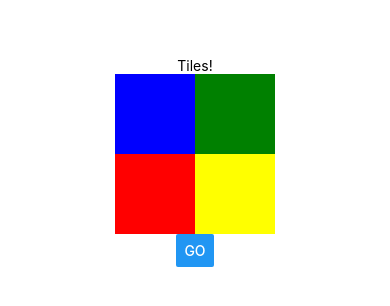
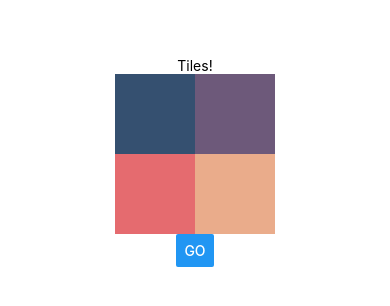
Before and after one commit to rise-erpelding/rn-colors, a React Native app: screen / in a window 390 px wide. Shown: the part 260-566 px from the top of the page. Built offline with nearby package versions, Linux system fonts and the light colour scheme.

Commit message:
feat: get tile colors from state

```diff
--- a/components/ColorGrid.jsx
+++ b/components/ColorGrid.jsx
@@ -1,28 +1,43 @@
+import { useEffect, useState } from 'react';
 import { StatusBar } from 'expo-status-bar';
 import { StyleSheet, Text, View, Button } from 'react-native';
 
-export const ColorGrid = () => {
+export const ColorGrid = ({ colors }) => {
+  const initStylesFromProps = {
+    topLeft: {backgroundColor: 'red'},
+    topRight: {backgroundColor: 'blue'},
+    bottomLeft: {backgroundColor: 'yellow'},
+    bottomRight: {backgroundColor: 'green'},
+  };
+  const [colorStyles, setColorStyles] = useState(initStylesFromProps);
+  const setColorStyleVariables = (colorsObj) => {
+    const propColorStyles = {};
+    for (const [key, value] of Object.entries(colorsObj)) {
+      propColorStyles[key] = {backgroundColor: value};
+    }
+    setColorStyles(propColorStyles);
+  };
+
+  useEffect(() => {
+    setColorStyleVariables(colors);
+  }, []);
+
   return (
     <View style={styles.container}>
       <View style={styles.row}>
-        <View style={styles.topLeft} />
-        <View style={styles.topRight} />
+        <View style={[styles.topLeft, colorStyles.topLeft]} />
+        <View style={[styles.topRight, colorStyles.topRight]} />
       </View>
       <View style={styles.row}>
-        <View style={styles.bottomLeft} />
-        <View style={styles.bottomRight} />
+        <View style={[styles.bottomLeft, colorStyles.bottomLeft]} />
+        <View style={[styles.bottomRight, colorStyles.bottomRight]} />
       </View>
     </View>
   );
 }
-
 const styleVariables = {
   containerSize: 160,
   boxSize: 80,
-  colorOne: 'blue',
-  colorTwo: 'green',
-  colorThree: 'red',
-  colorFour: 'yellow',
   borderColor: 'gray',
 };
 
@@ -42,24 +57,20 @@ const styles = StyleSheet.create({
     height: styleVariables.boxSize,
     width: styleVariables.boxSize,
     borderColor: styleVariables.borderColor,
-    backgroundColor: styleVariables.colorOne,
   },
   topRight: {
     height: styleVariables.boxSize,
     width: styleVariables.boxSize,
     borderColor: styleVariables.borderColor,
-    backgroundColor: styleVariables.colorTwo,
   },
   bottomLeft: {
     height: styleVariables.boxSize,
     width: styleVariables.boxSize,
     borderColor: styleVariables.borderColor,
-    backgroundColor: styleVariables.colorThree,
   },
   bottomRight: {
     height: styleVariables.boxSize,
     width: styleVariables.boxSize,
     borderColor: styleVariables.borderColor,
-    backgroundColor: styleVariables.colorFour,
   },
 });
--- a/components/Landing.jsx
+++ b/components/Landing.jsx
@@ -1,14 +1,27 @@
-import { StatusBar } from 'expo-status-bar';
 import { StyleSheet, Text, View, Button } from 'react-native';
+import { useState } from 'react';
 import { ColorGrid } from './ColorGrid';
 
 export const Landing = () => {
+  const initColors = {
+    topLeft: '#355070',
+    topRight: '#6d597a',
+    bottomLeft: '#e56b6f',
+    bottomRight: '#eaac8b',
+  };
+  const [colors, setColors] = useState(initColors);
+  const makeGrid = () => {
+    console.log('making grid')
+  }
+
   return (
     <View style={styles.container}>
       <Text>Tiles!</Text>
-      <ColorGrid />
+      <ColorGrid
+        colors={colors}
+      />
       {/* difficulty controls here */}
-      <Button title="Go"></Button>
+      <Button title="Go" onPress={makeGrid}></Button>
     </View>
   );
 }
```
